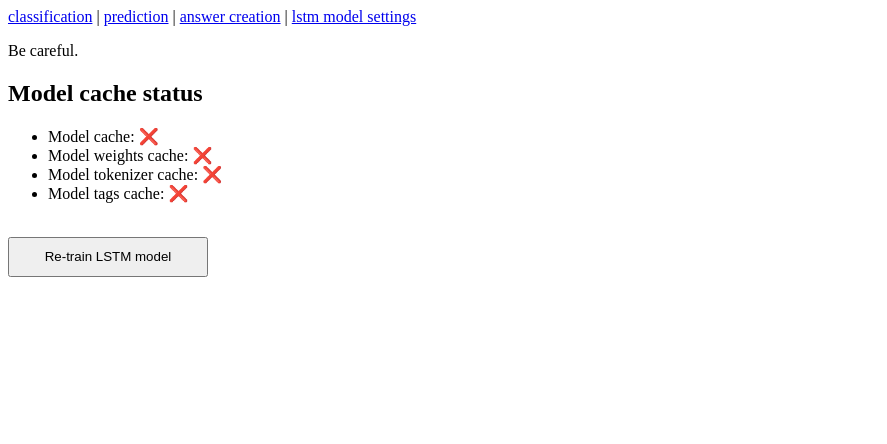
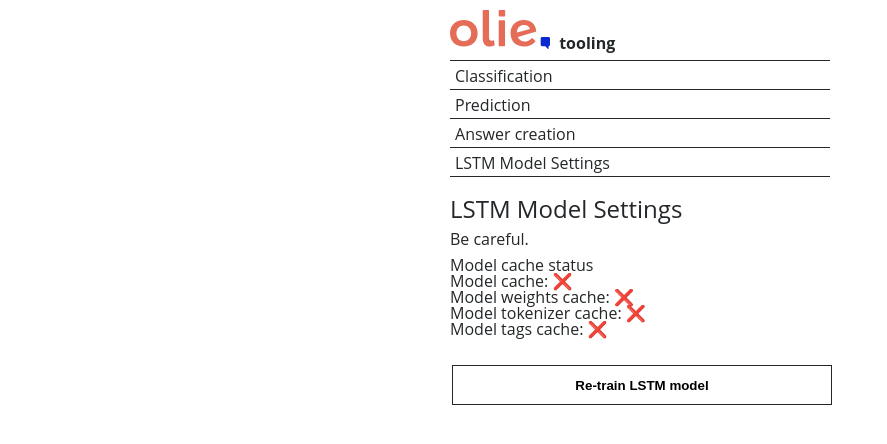
Before and after one commit to username-png/olie-1, a Django app: page /questions/model/ in a window 1280 px wide. Shown: the top 444 px of the page, without its empty margins (0-887 px from the left). Run offline with Django 3.2, Linux system fonts and the light colour scheme; parts of the project's set-up code (start-up, migrations or seed data) failed here and were passed over.

Commit message:
Some styling

```diff
--- a/app/questions/templates/questions/answer_form.html
+++ b/app/questions/templates/questions/answer_form.html
@@ -1,6 +1,7 @@
 {% extends 'base.html' %}
 
 {% block content %}
+<h1>Answer creation</h1>
 <form method="post">
     {% csrf_token %}
     {{ form.as_p }}
--- a/app/questions/templates/questions/model_settings.html
+++ b/app/questions/templates/questions/model_settings.html
@@ -1,5 +1,6 @@
 {% extends 'base.html' %}
 {% block content %}
+<h1>LSTM Model Settings</h1>
 <p>Be careful.</p>
 <p>
     <h2>Model cache status</h2>
@@ -14,7 +15,7 @@
 <form method="post">
     {% csrf_token %}
     <input type="hidden" name="retrain" value="1" />
-    <input type="submit" value="Re-train LSTM model" style="width: 200px; height: 40px;">
+    <input type="submit" value="Re-train LSTM model">
 </form>
 {% if retrain %}
 <p><strong>RETRAINING MODEL.... HAND TIGHT</strong></p>
--- a/app/questions/views.py
+++ b/app/questions/views.py
@@ -84,6 +84,13 @@ class PredictDemoView(FormView):
             ),
         )
 
+    def get_context_data(self, **kwargs):
+        context = super().get_context_data(**kwargs)
+        context['tags'] = Tag.objects.annotate(
+            question_count=models.Count('question')
+        ).order_by('-question_count').values_list('slug', 'name')
+        return context
+
 
 class AnswerCreateView(CreateView):
     model = Answer
--- a/app/templates/base.html
+++ b/app/templates/base.html
@@ -1,16 +1,28 @@
 <!DOCTYPE html>
+{% load static %}
 <html lang="en">
     <head>
         <meta charset="utf-8">
         <meta name="viewport" content="width=device-width, initial-scale=1.0">
         <title>olie</title>
+        <link rel="stylesheet" type="text/css" href="{% static 'style.css' %}">
     </head>
     <body>
-        <a href="{% url 'questions_classification' %}">classification</a> |
-        <a href="{% url 'questions_prediction' %}">prediction</a> |
-        <a href="{% url 'questions_answer' %}">answer creation</a> |
-        <a href="{% url 'questions_model' %}">lstm model settings</a>
-        {% block content %}
-        {% endblock content %}
+        <div class="container">
+            <header>
+                <img src="{% static 'img/olie_logo.svg' %}" />
+                <span>tooling</span>
+            </header>
+            <section class="navigation">
+                <a href="{% url 'questions_classification' %}">Classification</a>
+                <a href="{% url 'questions_prediction' %}">Prediction</a>
+                <a href="{% url 'questions_answer' %}">Answer creation</a>
+                <a href="{% url 'questions_model' %}">LSTM Model Settings</a>
+            </section>
+            <div class="content">
+                {% block content %}
+                {% endblock content %}
+            </div>
+        </div>
     </body>
 </html>
--- a/config/settings.py
+++ b/config/settings.py
@@ -167,7 +167,7 @@ DRAMATIQ_TASKS_DATABASE = 'default'
 
 
 DEBUG_TOOLBAR_CONFIG = {
-    'SHOW_TOOLBAR_CALLBACK': lambda request: DEBUG,
+    'SHOW_TOOLBAR_CALLBACK': lambda request: False,
 }
 
 
--- a/requirements.txt
+++ b/requirements.txt
@@ -22,3 +22,4 @@ beautifulsoup4==4.9.0
 nltk==3.5
 h5py
 unidecode==1.1.1
+django-bootstrap4==1.1.1
--- /dev/null
+++ b/static/style.css
@@ -0,0 +1,137 @@
+html, body, div, span, applet, object, iframe,
+h1, h2, h3, h4, h5, h6, p, blockquote, pre,
+a, abbr, acronym, address, big, cite, code,
+del, dfn, em, img, ins, kbd, q, s, samp,
+small, strike, strong, sub, sup, tt, var,
+b, u, i, center,
+dl, dt, dd, ol, ul, li,
+fieldset, form, label, legend,
+table, caption, tbody, tfoot, thead, tr, th, td,
+article, aside, canvas, details, embed,
+figure, figcaption, footer, header, hgroup,
+menu, nav, output, ruby, section, summary,
+time, mark, audio, video {
+  margin: 0;
+  padding: 0;
+  border: 0;
+  font-size: 100%;
+  font: inherit;
+  vertical-align: baseline;
+}
+/* HTML5 display-role reset for older browsers */
+article, aside, details, figcaption, figure,
+footer, header, hgroup, menu, nav, section {
+  display: block;
+}
+body {
+  line-height: 1;
+}
+ol, ul {
+  list-style: none;
+}
+blockquote, q {
+  quotes: none;
+}
+blockquote:before, blockquote:after,
+q:before, q:after {
+  content: '';
+  content: none;
+}
+table {
+  border-collapse: collapse;
+  border-spacing: 0;
+}
+a, a:visited, a:hover {
+  text-decoration: none;
+  color: inherit;
+}
+* {
+  box-sizing: border-box;
+}
+
+@import url('https://fonts.googleapis.com/css2?family=Open+Sans:wght@300;400;700&display=swap');
+
+:root {
+  --color-primary: #242729;
+}
+
+body {
+  font-family: 'Open Sans', sans-serif;
+  font-weight: 400;
+  color: var(--color-primary);
+}
+
+.container {
+  margin: auto;
+  width: 100%;
+  max-width: 400px;
+  padding: 10px;
+}
+
+.header {
+}
+
+header img {
+  width: 100px;
+}
+
+header span {
+  margin-left: 5px;
+  font-weight: 700;
+}
+
+p {
+  margin-top: 10px;
+}
+
+.navigation {
+  margin-top: 10px;
+  display: flex;
+  flex-direction: column;
+}
+
+.navigation a {
+  padding-left: 5px;
+  height: 30px;
+  line-height: 30px;
+  border-top: 1px solid var(--color-primary);
+  border-bottom: 1px solid var(--color-primary);
+  margin-top: -1px;
+}
+
+.navigation a:hover {
+  background-color: #ff9d8c;
+  color: white;
+  font-weight: 700;
+}
+
+.content {
+  padding-top: 20px;
+}
+
+h1 {
+  font-size: 1.5em;
+}
+
+form p {
+  margin-top: 10px;
+}
+
+form label {
+  display: block;
+  margin-bottom: 4px;
+}
+
+form input[type="submit"] {
+  margin: 2px;
+  width: 100%;
+  height: 40px;
+  background: none;
+  border: 1px solid var(--color-primary);
+  font-weight: 700;
+}
+
+form input[type="submit"]:hover {
+  background-color: #798dff;
+  cursor: pointer;
+}
```
Also changed, not shown: app/questions/templates/questions/predict_demo.html (+7 -0 lines), app/questions/templates/questions/question_update_form.html (+4 -3 lines), static/img/olie_logo.png (added), static/img/olie_logo.svg (added).
